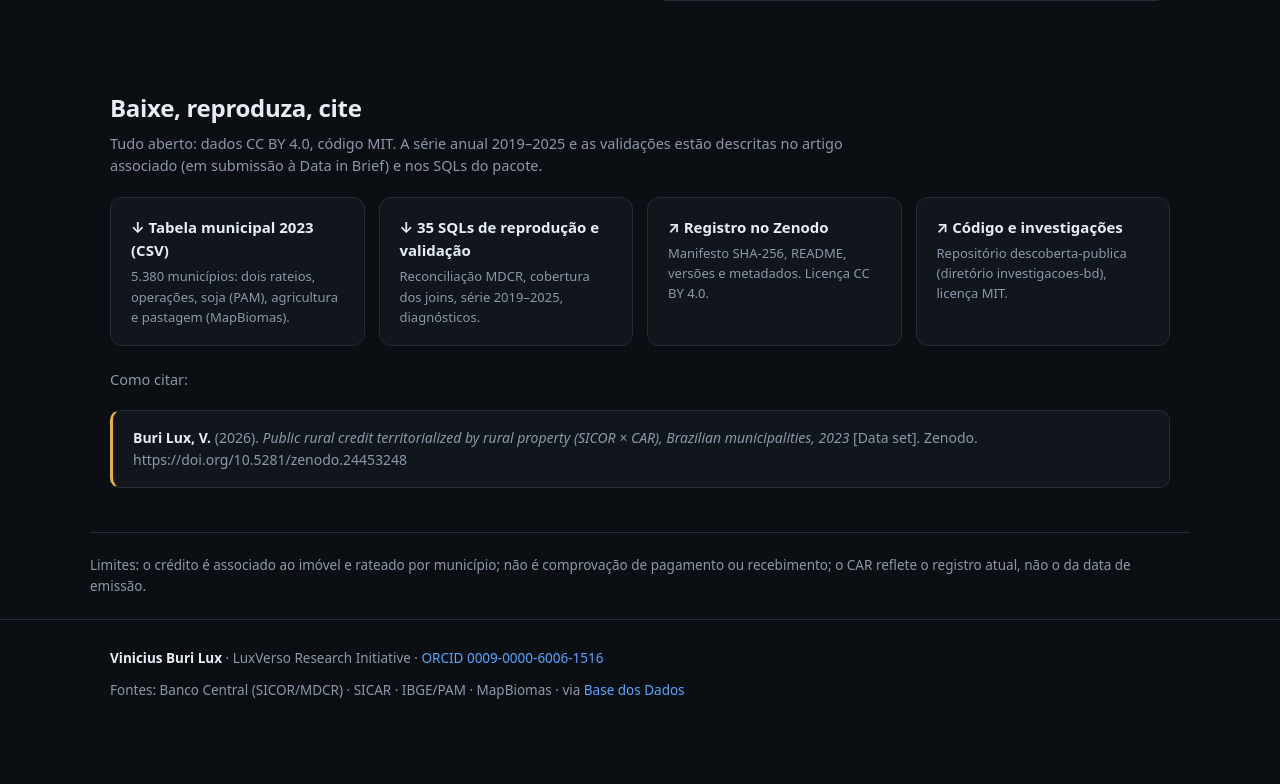
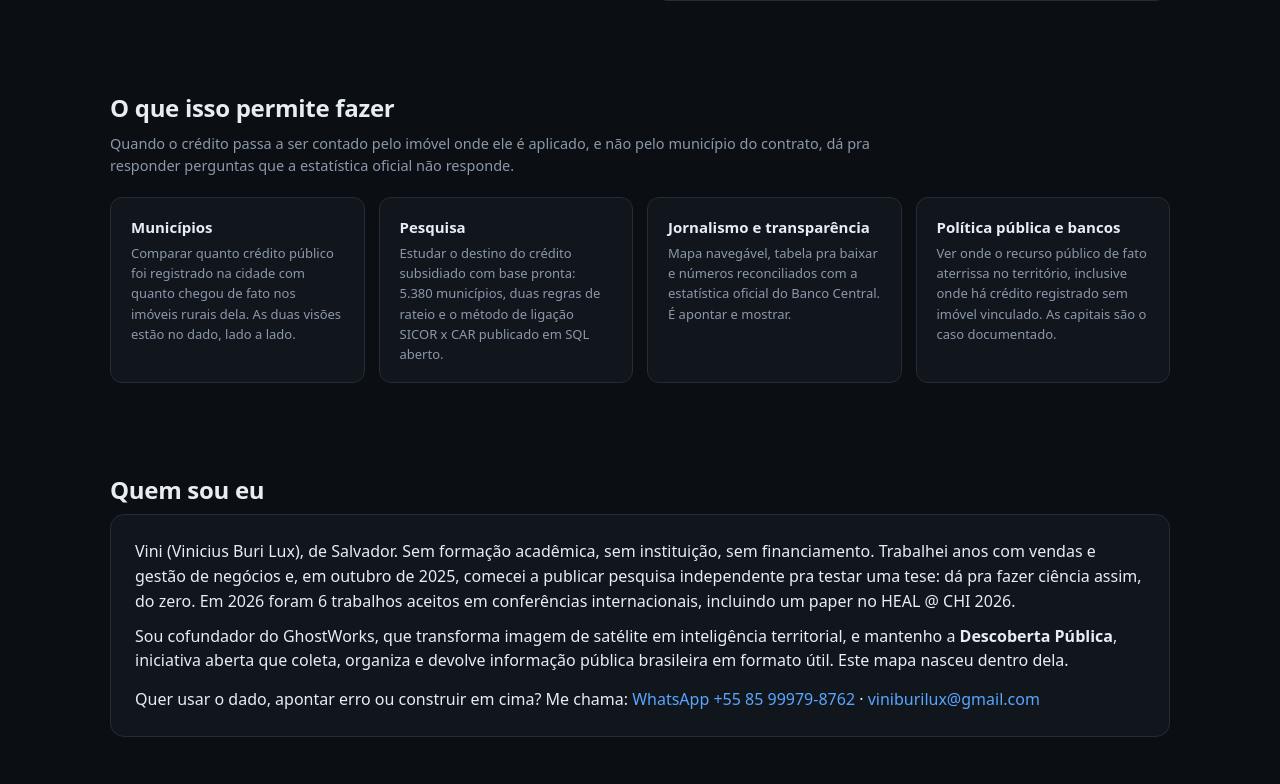
Before and after one commit to viniburilux/dinheiro-e-territorio, a plain HTML site: page index.html in a window 1280 px wide. Shown: the part 2282-3066 px from the top of the page. Before the commit the page ends 3027 px from the top, so only its background shows below. Drawn offline with nearby package versions, Linux system fonts and the light colour scheme.

Commit message:
Add "O que isso permite" and "Quem sou eu" sections
Added new sections detailing functionalities and author information.

```diff
--- a/index.html
+++ b/index.html
@@ -67,7 +67,7 @@ h2{font-size:24px;font-weight:800;letter-spacing:-.3px;margin-bottom:6px}
 .rec .pill{background:var(--panel2);border:1px solid var(--line);border-radius:9px;padding:10px 14px;font-size:13px}
 .rec .pill b{color:var(--gold)}
 .dl{display:grid;grid-template-columns:repeat(auto-fit,minmax(240px,1fr));gap:14px}
-.dl a.card{display:block;background:var(--panel);border:1px solid var(--line);border-radius:12px;padding:18px 20px;color:var(--txt)}
+.dl a.card,.dl .card{display:block;background:var(--panel);border:1px solid var(--line);border-radius:12px;padding:18px 20px;color:var(--txt)}
 .dl a.card:hover{border-color:var(--green);text-decoration:none}
 .dl .t{font-weight:700;font-size:15px}
 .dl .d{color:var(--mut);font-size:13px;margin-top:4px}
@@ -149,6 +149,27 @@ footer .wrap{display:flex;justify-content:space-between;flex-wrap:wrap;gap:12px}
 </div>
 </div></section>
 
+
+<section id="permite"><div class="wrap">
+<h2>O que isso permite fazer</h2>
+<p class="sec-sub">Quando o crédito passa a ser contado pelo imóvel onde ele é aplicado, e não pelo município do contrato, dá pra responder perguntas que a estatística oficial não responde.</p>
+<div class="dl">
+<div class="card"><div class="t">Municípios</div><div class="d">Comparar quanto crédito público foi registrado na cidade com quanto chegou de fato nos imóveis rurais dela. As duas visões estão no dado, lado a lado.</div></div>
+<div class="card"><div class="t">Pesquisa</div><div class="d">Estudar o destino do crédito subsidiado com base pronta: 5.380 municípios, duas regras de rateio e o método de ligação SICOR x CAR publicado em SQL aberto.</div></div>
+<div class="card"><div class="t">Jornalismo e transparência</div><div class="d">Mapa navegável, tabela pra baixar e números reconciliados com a estatística oficial do Banco Central. É apontar e mostrar.</div></div>
+<div class="card"><div class="t">Política pública e bancos</div><div class="d">Ver onde o recurso público de fato aterrissa no território, inclusive onde há crédito registrado sem imóvel vinculado. As capitais são o caso documentado.</div></div>
+</div>
+</div></section>
+
+<section id="quemsou"><div class="wrap">
+<h2>Quem sou eu</h2>
+<div class="panel">
+<p>Vini (Vinicius Buri Lux), de Salvador. Sem formação acadêmica, sem instituição, sem financiamento. Trabalhei anos com vendas e gestão de negócios e, em outubro de 2025, comecei a publicar pesquisa independente pra testar uma tese: dá pra fazer ciência assim, do zero. Em 2026 foram 6 trabalhos aceitos em conferências internacionais, incluindo um paper no HEAL @ CHI 2026.</p>
+<p style="margin-top:10px">Sou cofundador do GhostWorks, que transforma imagem de satélite em inteligência territorial, e mantenho a <b>Descoberta Pública</b>, iniciativa aberta que coleta, organiza e devolve informação pública brasileira em formato útil. Este mapa nasceu dentro dela.</p>
+<p style="margin-top:14px">Quer usar o dado, apontar erro ou construir em cima? Me chama: <a href="https://wa.me/5585999798762">WhatsApp +55 85 99979-8762</a> · <a href="mailto:viniburilux@gmail.com">viniburilux@gmail.com</a></p>
+</div>
+</div></section>
+
 <section id="dados"><div class="wrap">
 <h2>Baixe, reproduza, cite</h2>
 <p class="sec-sub">Tudo aberto: dados CC BY 4.0, código MIT. A série anual 2019–2025 e as validações estão descritas no artigo associado (em submissão à Data in Brief) e nos SQLs do pacote.</p>
```
